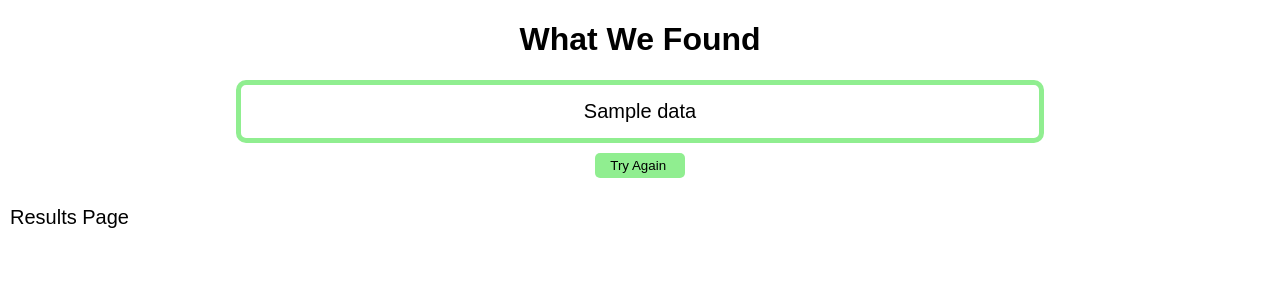
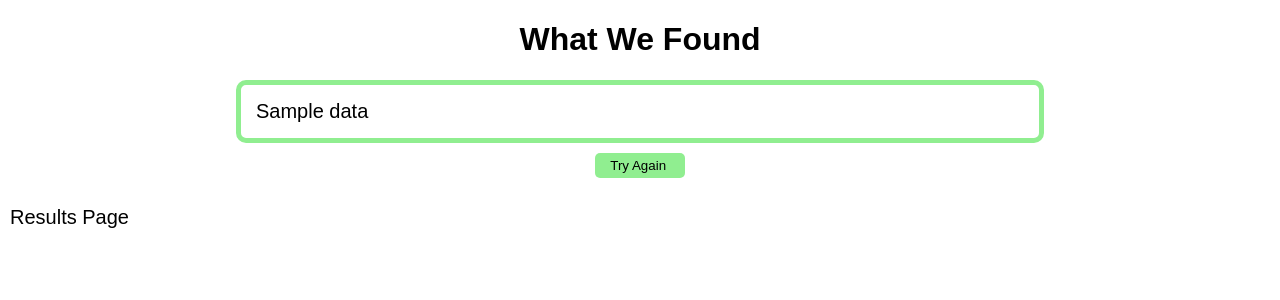
Before and after one commit to shkhodaskar/eXecRay, a Flask app: template templates/results.html in a window 1280 px wide. Shown: the part 128-428 px from the top of the page. Run offline with Flask 2, Linux system fonts and the light colour scheme; the template is opened without the code that fills it: most values are stand-ins (such as "Sample title", 1, 10 or a date in 2020).

Commit message:
Add files via upload

```diff
--- a/templates/results.html
+++ b/templates/results.html
@@ -11,7 +11,7 @@
 
     <center><h1>What We Found</h1></center>
 
-    <center><div><p class="results">{{data}}</p></div></center>
+    <center><div><p class="results" style="white-space: pre-line;text-align:left;">{{data}}</p></div></center>
 
 
     <center>
```
Also changed, not shown: templates/template.html (line endings or trailing spaces).
